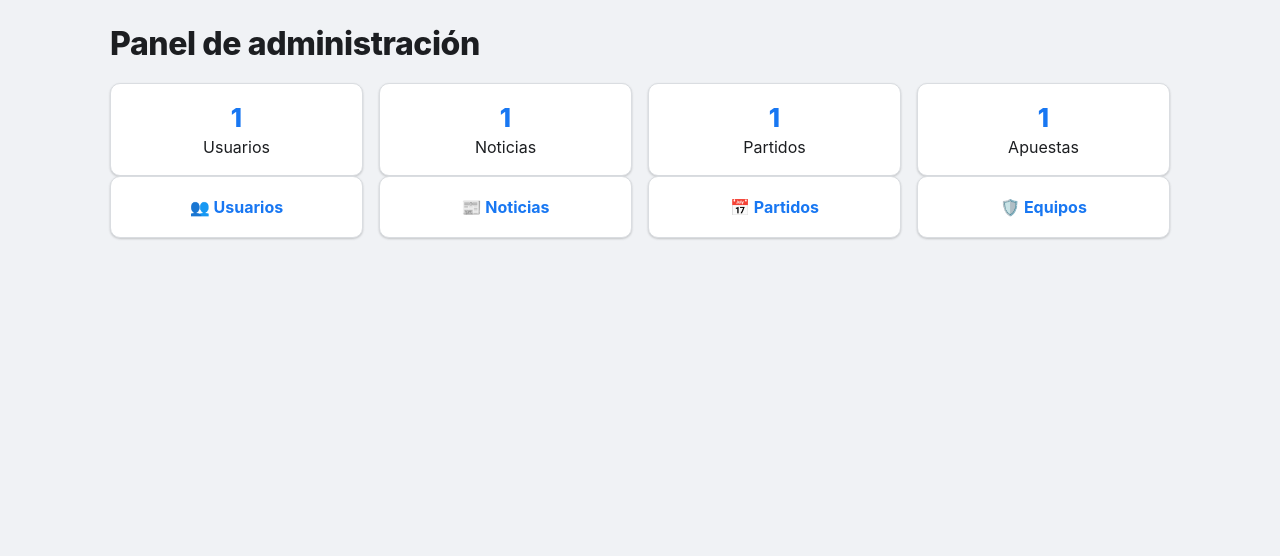
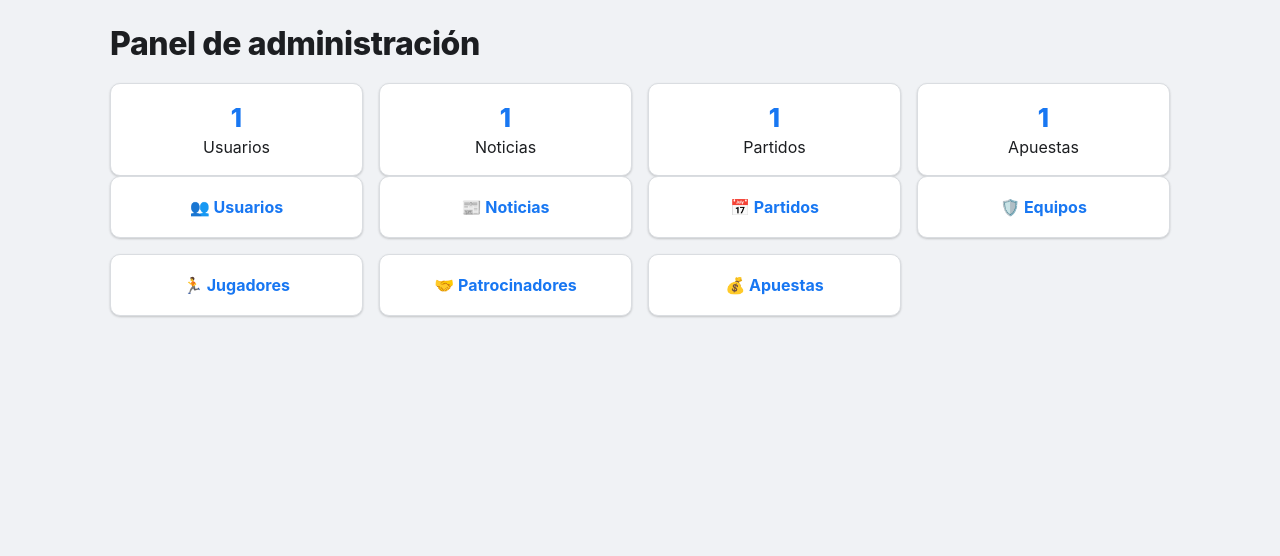
Before and after one commit to 2025-cell/-copa-mundial-fifa-2027, a Flask app: template templates/admin_dashboard.html in a window 1280 px wide. Shown: the top 556 px of the page. Run offline with Flask 3, Linux system fonts and the light colour scheme; the template is opened without the code that fills it: most values are stand-ins (such as "Sample title", 1, 10 or a date in 2020).

Commit message:
Update admin_dashboard.html

```diff
--- a/templates/admin_dashboard.html
+++ b/templates/admin_dashboard.html
@@ -16,6 +16,9 @@
     <a href="{{ url_for('admin_noticias') }}" class="menu-tile">📰 Noticias</a>
     <a href="{{ url_for('admin_partidos') }}" class="menu-tile">📅 Partidos</a>
     <a href="{{ url_for('admin_equipos') }}" class="menu-tile">🛡️ Equipos</a>
+    <a href="{{ url_for('admin_jugadores') }}" class="menu-tile">🏃 Jugadores</a>
+    <a href="{{ url_for('admin_patrocinadores') }}" class="menu-tile">🤝 Patrocinadores</a>
+    <a href="{{ url_for('admin_apuestas') }}" class="menu-tile">💰 Apuestas</a>
 </div>
 
 {% endblock %}
```
